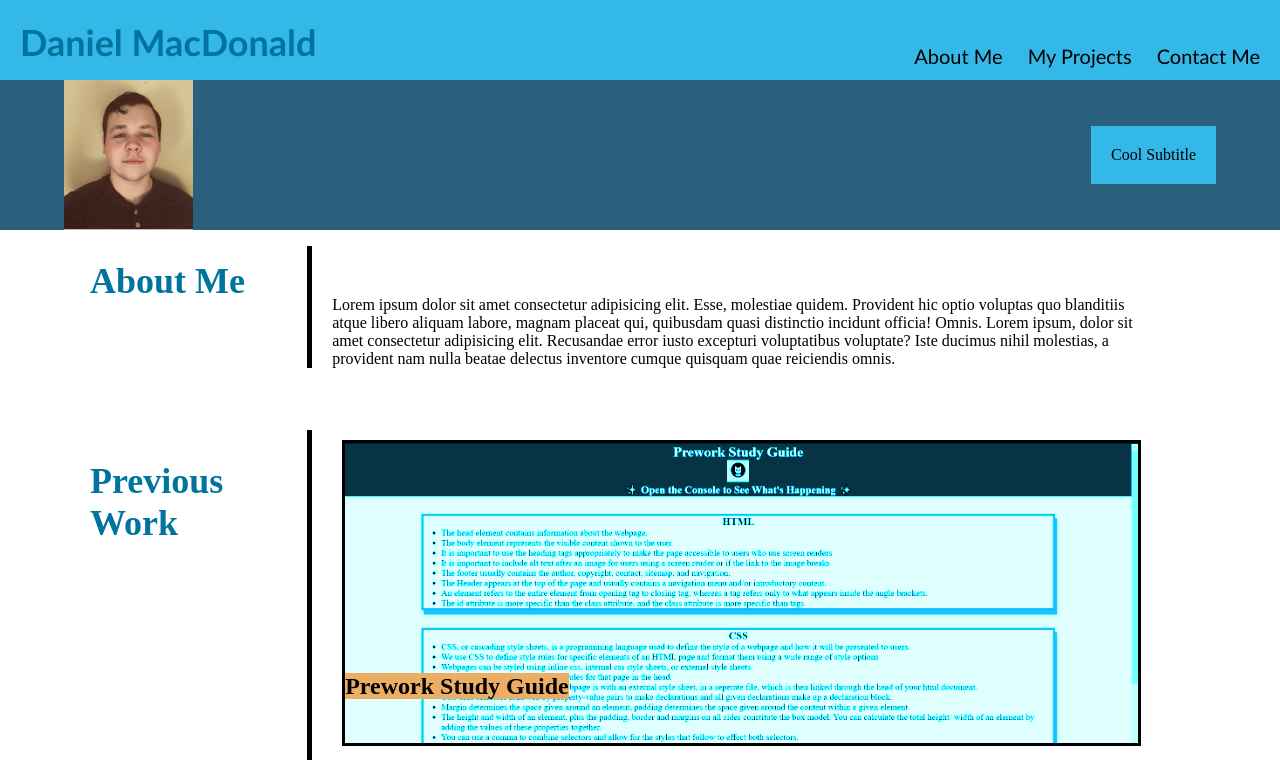
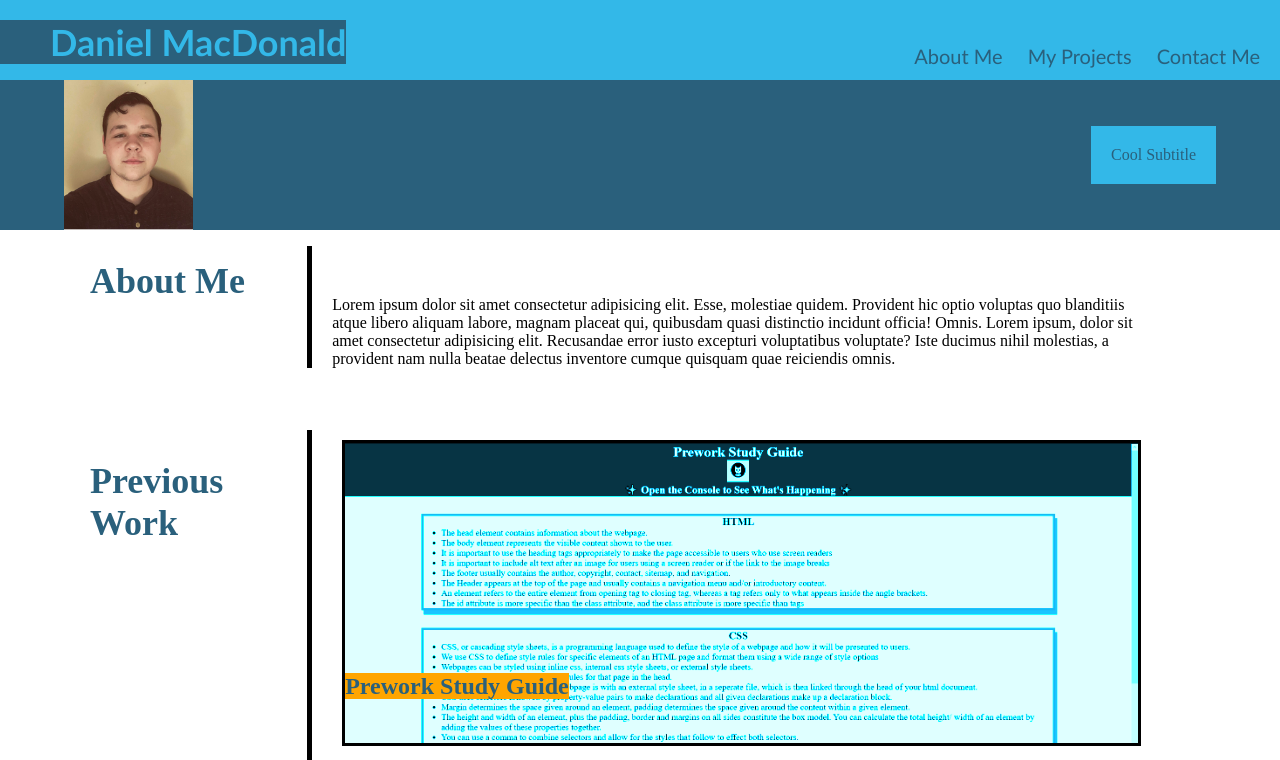
Before and after one commit to danmac121/Portfolio-site, a plain HTML site: page index.html in a window 1280 px wide. Shown: the top 760 px of the page. Drawn offline with Linux system fonts and the light colour scheme; grey boxes are pictures that could not be loaded.

Commit message:
Added colors used multiple times as variables in css file

```diff
--- a/style.css
+++ b/style.css
@@ -1,3 +1,7 @@
+:root{
+    --dark: #2a607c;
+    --light: #33B8E8;
+}
 body{
     margin: 0%;
     padding: 0%;
@@ -17,7 +21,7 @@ body{
 }
 a{
     text-decoration: none;
-    color: black;
+    color: var(--dark);
 }
 header {
     padding: 20px;
@@ -25,15 +29,17 @@ header {
     height:40px;
     display: flex;
     flex-direction: row;
-    background-color: #33B8E8;
-    color: #00749E;
+    background-color: var(--light);
+    color: var(--dark);
 }
 header h1 {
     font-size: 36px;
     position: relative;
     display: inline;
-    margin: 0;
-    padding: 0;
+    left: -20px;
+    background-color: var(--dark);
+    color: var(--light);
+    padding-left: 50px;
 }
 
 header nav ul {
@@ -68,7 +74,7 @@ header nav ul li {
 #subtitle{
     height: 150px;
     width: 100%;
-    background-color: #2a607c;
+    background-color: var(--dark);
     display: flex;
     flex-direction: row;
    justify-content: space-between;
@@ -81,8 +87,8 @@ header nav ul li {
     margin:0px;
     align-self: center;
     margin-right: 5%;
-    background-color: #33B8E8;
-    color: black;
+    background-color: var(--light);
+    color: var(--dark);
     padding: 20px;
 }
 #subtitle img{padding-left: 5%;
@@ -148,8 +154,9 @@ header nav ul li {
     top: 230px;
     padding: 0px;
     margin-top: 0px;
-    background-color: #EBAE64;
+    background-color: orange;
     font-size: 24px;
+    color: var(--dark);
 }
 .h4fix{
     z-index: 1;
@@ -158,9 +165,9 @@ header nav ul li {
     top: 60px;
     padding: 0px;
     margin-top: 0px;
-    background-color: #EBAE64;
+    background-color: orange;
     font-size: 18px;
-
+    color: var(--dark);
 }
 
 .projects div{
@@ -175,7 +182,7 @@ header nav ul li {
 }
 #about-me h2, #contact h4, #work h2{
     font-size: 36px;
-     color: #00749E;
+     color: var(--dark);
      margin-left: 90px;
 
  }
@@ -290,10 +297,13 @@ header nav ul li {
      #c4{grid-area: c4;} */
         display: flex;
         flex-direction: column;
-    justify-content: flex-start;
+        justify-content: space-around;
+
   }
   #contact li{
-    padding: 0;
-    margin: 0;
+    padding-top: 0px;
+    margin-top: 0px;
+
+
   }
   }
```
Also changed, not shown: assets/images/portfolio.png (added), 1 other file. Lines whose indentation alone changed are shown as unchanged.
